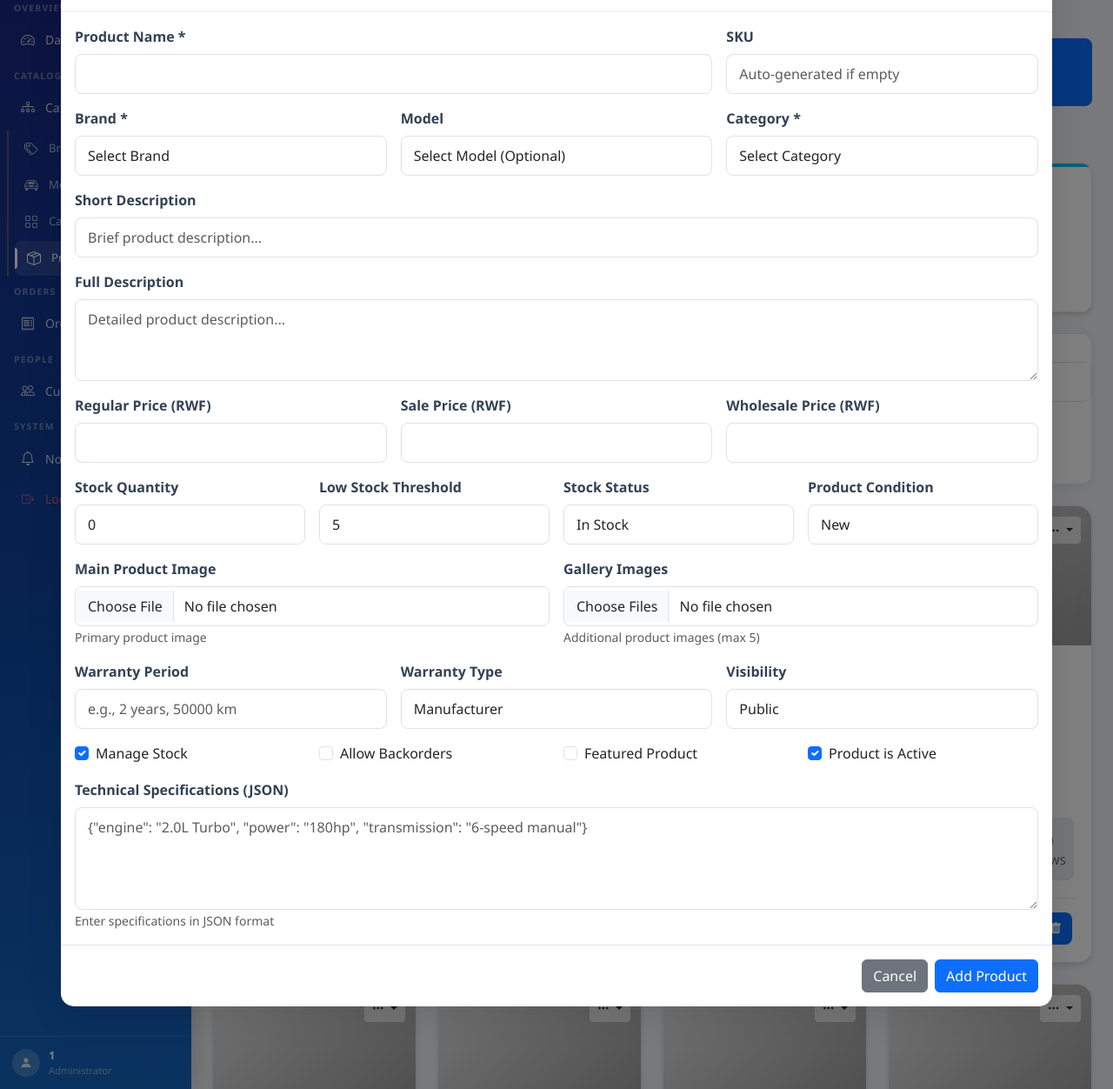
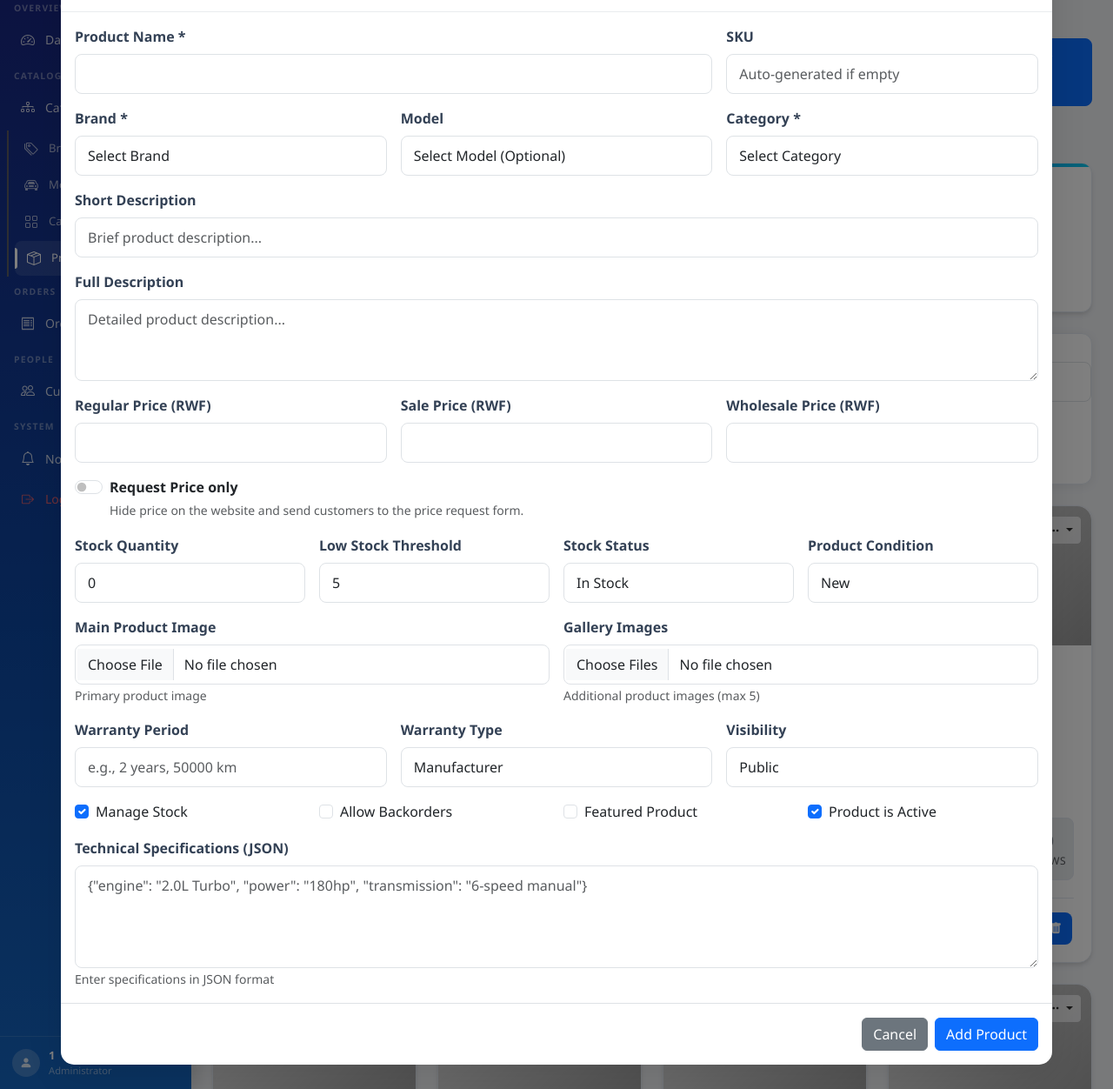
Before and after one commit to Lambert-01/Spare-xpress, a PHP site: page /admin/products/enhanced_product_management.php in a window 1280 px wide, after a click on "Add New Product". Shown: the part 77-1329 px from the top of the page at 87% size. Run offline with PHP 8.4, Linux system fonts and the light colour scheme; the visitor is signed in with stand-in values (Sample User, id 1); data comes from the database, SQL or seed files in the repository; tables that the repository leaves empty or names only in its code hold one stand-in row (values such as "Sample post"); some libraries are stand-ins or nearby versions.

Commit message:
feat: Add 'Request Price' functionality for products; update database schema and related logic

```diff
--- a/admin/products/enhanced_product_management.php
+++ b/admin/products/enhanced_product_management.php
@@ -28,6 +28,7 @@ if ($_SERVER['REQUEST_METHOD'] === 'POST') {
         $low_stock_threshold = (int)$_POST['low_stock_threshold'];
         $manage_stock = isset($_POST['manage_stock']) ? 1 : 0;
         $backorders_allowed = isset($_POST['backorders_allowed']) ? 1 : 0;
+        $price_request_only = isset($_POST['price_request_only']) ? 1 : 0;
 
         // Product details
         $product_condition = $_POST['product_condition'];
@@ -57,15 +58,15 @@ if ($_SERVER['REQUEST_METHOD'] === 'POST') {
         $stmt = $conn->prepare("INSERT INTO products_enhanced
             (product_name, slug, sku, brand_id, model_id, category_id, description, short_description,
              regular_price, sale_price, wholesale_price, stock_quantity, stock_status, low_stock_threshold,
-             manage_stock, backorders_allowed, product_condition, is_featured, is_active, visibility,
+             manage_stock, backorders_allowed, price_request_only, product_condition, is_featured, is_active, visibility,
              warranty_period, warranty_type, warranty_details, compatible_models, tags, specifications,
              seo_title, seo_description, meta_keywords)
-            VALUES (?, ?, ?, ?, ?, ?, ?, ?, ?, ?, ?, ?, ?, ?, ?, ?, ?, ?, ?, ?, ?, ?, ?, ?, ?, ?, ?, ?, ?)");
-
-        $stmt->bind_param("sssisssssssisiisssssssss",
+            VALUES (?, ?, ?, ?, ?, ?, ?, ?, ?, ?, ?, ?, ?, ?, ?, ?, ?, ?, ?, ?, ?, ?, ?, ?, ?, ?, ?, ?, ?, ?)");
+
+        $stmt->bind_param("sssiiissdddisiiiisiissssssssss",
             $product_name, $slug, $sku, $brand_id, $model_id, $category_id, $description, $short_description,
             $regular_price, $sale_price, $wholesale_price, $stock_quantity, $stock_status, $low_stock_threshold,
-            $manage_stock, $backorders_allowed, $product_condition, $is_featured, $is_active, $visibility,
+            $manage_stock, $backorders_allowed, $price_request_only, $product_condition, $is_featured, $is_active, $visibility,
             $warranty_period, $warranty_type, $warranty_details, $compatible_models, $tags, $specifications,
             $seo_title, $seo_description, $meta_keywords);
 
@@ -138,6 +139,7 @@ if ($_SERVER['REQUEST_METHOD'] === 'POST') {
         $low_stock_threshold = (int)$_POST['low_stock_threshold'];
         $manage_stock = isset($_POST['manage_stock']) ? 1 : 0;
         $backorders_allowed = isset($_POST['backorders_allowed']) ? 1 : 0;
+        $price_request_only = isset($_POST['price_request_only']) ? 1 : 0;
 
         // Product details
         $product_condition = $_POST['product_condition'];
@@ -167,15 +169,15 @@ if ($_SERVER['REQUEST_METHOD'] === 'POST') {
         $stmt = $conn->prepare("UPDATE products_enhanced SET
             product_name = ?, slug = ?, sku = ?, brand_id = ?, model_id = ?, category_id = ?, description = ?, short_description = ?,
             regular_price = ?, sale_price = ?, wholesale_price = ?, stock_quantity = ?, stock_status = ?, low_stock_threshold = ?,
-            manage_stock = ?, backorders_allowed = ?, product_condition = ?, is_featured = ?, is_active = ?, visibility = ?,
+            manage_stock = ?, backorders_allowed = ?, price_request_only = ?, product_condition = ?, is_featured = ?, is_active = ?, visibility = ?,
             warranty_period = ?, warranty_type = ?, warranty_details = ?, compatible_models = ?, tags = ?, specifications = ?,
             seo_title = ?, seo_description = ?, meta_keywords = ?
             WHERE id = ?");
 
-        $stmt->bind_param("sssisssssssisiisssssssssssi",
+        $stmt->bind_param("sssiiissdddisiiiisiissssssssssi",
             $product_name, $slug, $sku, $brand_id, $model_id, $category_id, $description, $short_description,
             $regular_price, $sale_price, $wholesale_price, $stock_quantity, $stock_status, $low_stock_threshold,
-            $manage_stock, $backorders_allowed, $product_condition, $is_featured, $is_active, $visibility,
+            $manage_stock, $backorders_allowed, $price_request_only, $product_condition, $is_featured, $is_active, $visibility,
             $warranty_period, $warranty_type, $warranty_details, $compatible_models, $tags, $specifications,
             $seo_title, $seo_description, $meta_keywords, $product_id);
 
@@ -610,6 +612,11 @@ function buildProductPageUrl($page) {
                                     <i class="bi bi-tag-fill me-1"></i>Sale
                                 </span>
                             <?php endif; ?>
+                            <?php if (!empty($product['price_request_only'])): ?>
+                                <span class="badge bg-info text-dark">
+                                    <i class="bi bi-chat-quote-fill me-1"></i>Request Price
+                                </span>
+                            <?php endif; ?>
                         </div>
 
                         <!-- Card Controls -->
@@ -659,7 +666,11 @@ function buildProductPageUrl($page) {
 
                         <!-- Pricing -->
                         <div class="product-pricing mb-3">
-                            <?php if ($product['sale_price'] && $product['sale_price'] < $product['regular_price']): ?>
+                            <?php if (!empty($product['price_request_only'])): ?>
+                                <div class="regular-price text-info fw-bold">
+                                    Request Price
+                                </div>
+                            <?php elseif ($product['sale_price'] && $product['sale_price'] < $product['regular_price']): ?>
                                 <div class="price-sale">
                                     <span class="original-price text-decoration-line-through text-muted small">
                                         RWF <?php echo number_format($product['regular_price'], 0); ?>
@@ -839,6 +850,15 @@ function buildProductPageUrl($page) {
                         <div class="col-md-4">
                             <label class="form-label fw-semibold">Wholesale Price (RWF)</label>
                             <input type="number" class="form-control" name="wholesale_price" step="0.01" min="0">
+                        </div>
+                        <div class="col-12">
+                            <div class="form-check form-switch">
+                                <input class="form-check-input" type="checkbox" name="price_request_only" id="priceRequestOnly">
+                                <label class="form-check-label fw-semibold" for="priceRequestOnly">
+                                    Request Price only
+                                </label>
+                                <div class="form-text">Hide price on the website and send customers to the price request form.</div>
+                            </div>
                         </div>
 
                         <!-- Stock Management -->
@@ -1228,6 +1248,7 @@ function updateProductsGrid(products) {
                         <div class="product-badges">
                             ${product.is_featured ? '<span class="badge bg-warning text-dark"><i class="bi bi-star-fill me-1"></i>Featured</span>' : ''}
                             ${product.sale_price && product.sale_price < product.regular_price ? '<span class="badge bg-danger"><i class="bi bi-tag-fill me-1"></i>Sale</span>' : ''}
+                            ${Number(product.price_request_only || 0) === 1 ? '<span class="badge bg-info text-dark"><i class="bi bi-chat-quote-fill me-1"></i>Request Price</span>' : ''}
                         </div>
 
                         <div class="card-controls">
@@ -1271,7 +1292,9 @@ function updateProductsGrid(products) {
                         </div>
 
                         <div class="product-pricing mb-3">
-                            ${product.sale_price && product.sale_price < product.regular_price ?
+                            ${Number(product.price_request_only || 0) === 1 ?
+                                `<div class="regular-price text-info fw-bold">Request Price</div>` :
+                            (product.sale_price && product.sale_price < product.regular_price ?
                                 `<div class="price-sale">
                                     <span class="original-price text-decoration-line-through text-muted small">
                                         RWF ${Number(product.regular_price).toLocaleString()}
@@ -1283,7 +1306,7 @@ function updateProductsGrid(products) {
                                 `<div class="regular-price text-primary fw-bold">
                                     RWF ${Number(product.regular_price).toLocaleString()}
                                 </div>`
-                            }
+                            )}
                         </div>
 
                         <div class="analytics-grid mb-3">
--- /dev/null
+++ b/sql/add_price_request_only_to_products.sql
@@ -0,0 +1,5 @@
+ALTER TABLE products_enhanced
+    ADD COLUMN IF NOT EXISTS price_request_only TINYINT(1) NOT NULL DEFAULT 0 AFTER backorders_allowed;
+
+CREATE INDEX IF NOT EXISTS idx_products_price_request_only
+    ON products_enhanced (price_request_only);
```
Also changed, not shown: admin/products/edit_product.php (+13 -14 lines), api/add_to_cart.php (+12 -0 lines), api/get_products.php (+5 -3 lines), pages/shop.php (+36 -7 lines), pages/single.php (+10 -5 lines).
